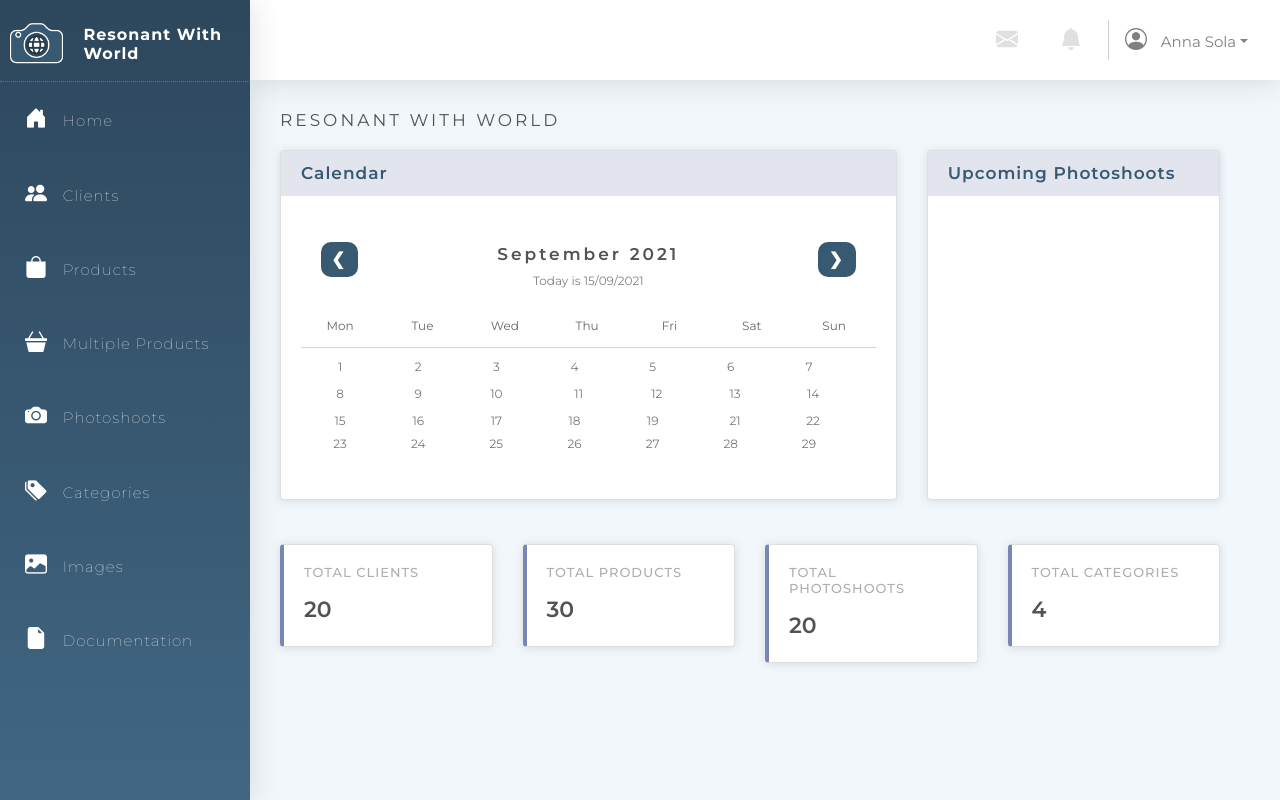
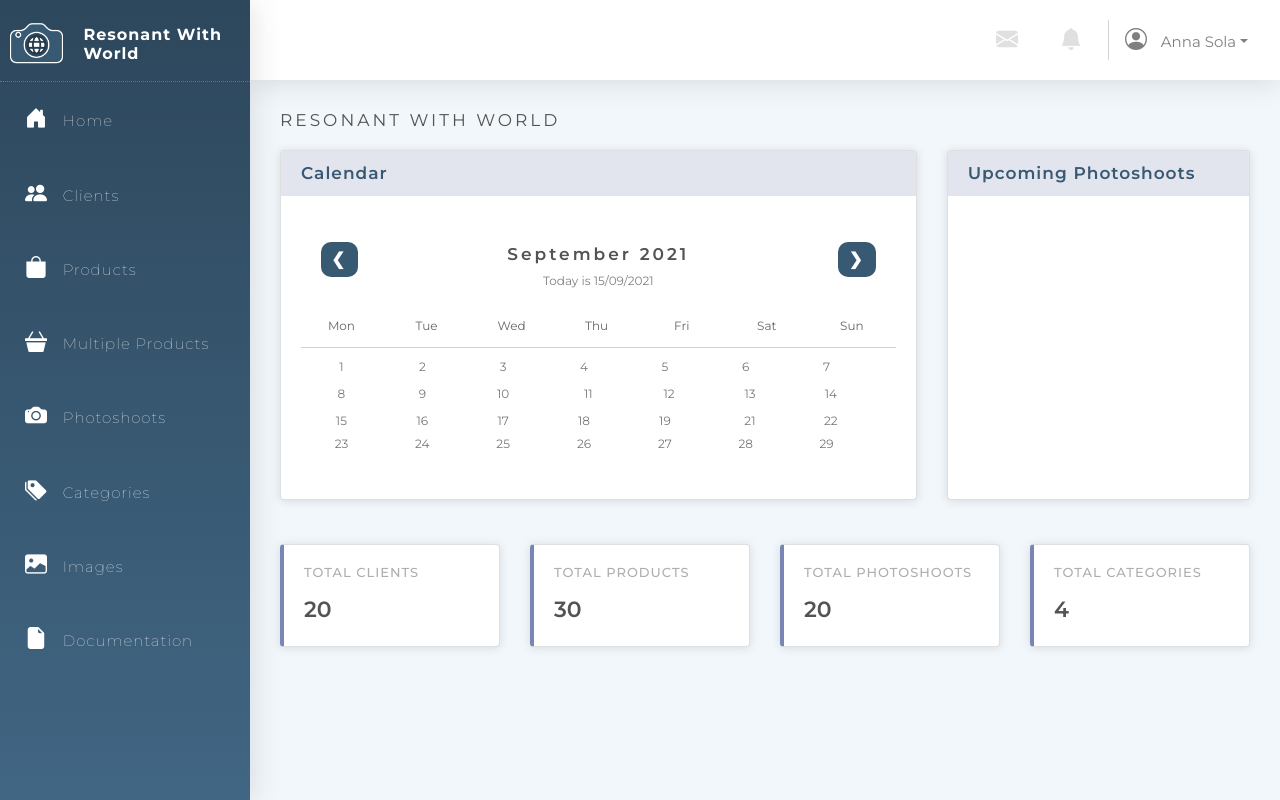
Before and after one commit to SaraahTran/Resonant-with-World, a PHP site: page /index.php in a window 1280 px wide. Run offline with PHP 8.4, Linux system fonts and the light colour scheme.

Commit message:
Style
- Fixed CSS

```diff
--- a/Styles/style.css
+++ b/Styles/style.css
@@ -166,7 +166,8 @@ nav {
 .container-fluid {
   padding-top: 30px!important;
   padding-left: 30px !important;
-  padding-right: 30px !important;
+  padding-right: 0px!important;
+  margin-right: 15px!important;
 }
 
 h1 {
```
